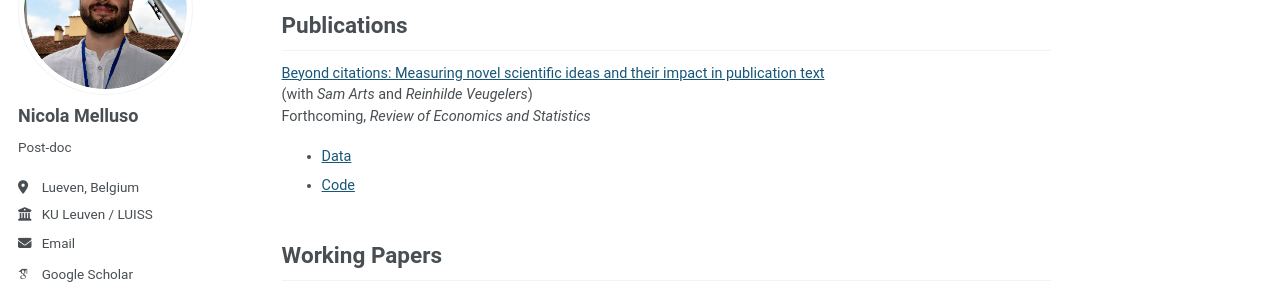
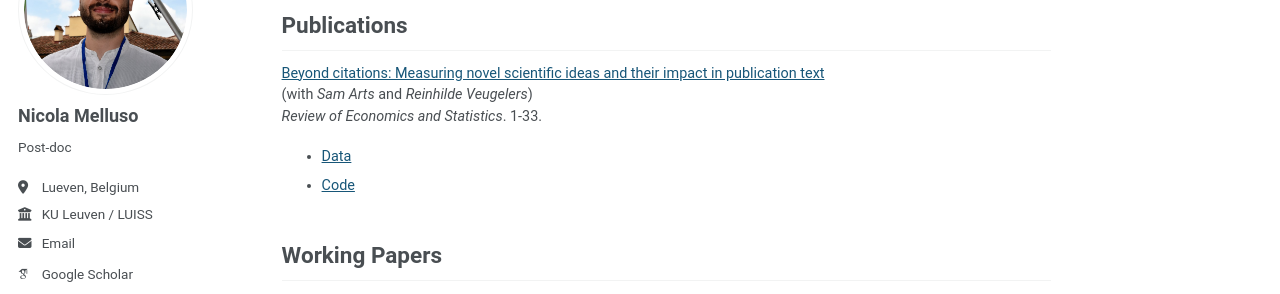
Before and after one commit to nicolamelluso/nicolamelluso.github.io, a Jekyll site: the page built from _pages/research.md, in a window 1280 px wide and 1071 px high. Shown: the part 181-475 px from the top of the window. Built offline with Jekyll 4.4.1, drawn with Linux system fonts in a browser that asks for light colours; some web fonts are replaced.

Commit message:
Update research.md

```diff
--- a/_pages/research.md
+++ b/_pages/research.md
@@ -6,8 +6,8 @@ title: Economics of Science
 
 ## Publications
 
-[Beyond citations: Measuring novel scientific ideas and their impact in publication text](https://arxiv.org/abs/2309.16437)<br>(with _Sam Arts_ and _Reinhilde Veugelers_)<br>
-Forthcoming, *Review of Economics and Statistics*
+[Beyond citations: Measuring novel scientific ideas and their impact in publication text](https://doi.org/10.1162/rest_a_01561)<br>(with _Sam Arts_ and _Reinhilde Veugelers_)<br>
+*Review of Economics and Statistics*. 1-33.
 - [Data](https://zenodo.org/records/13869486)
 - [Code](https://github.com/nicolamelluso/science-novelty)
 
```
